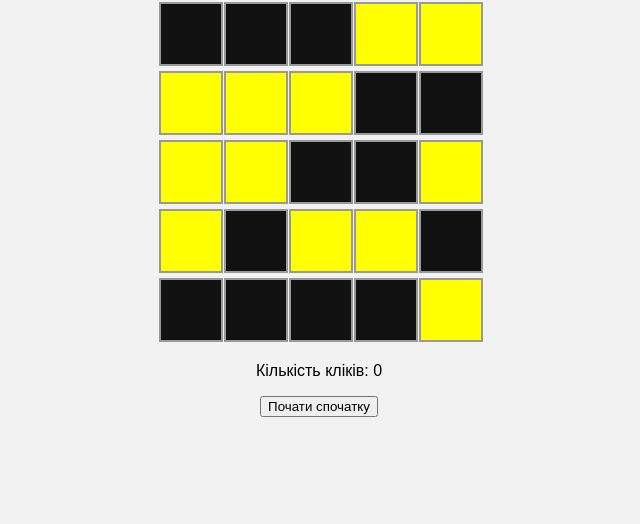
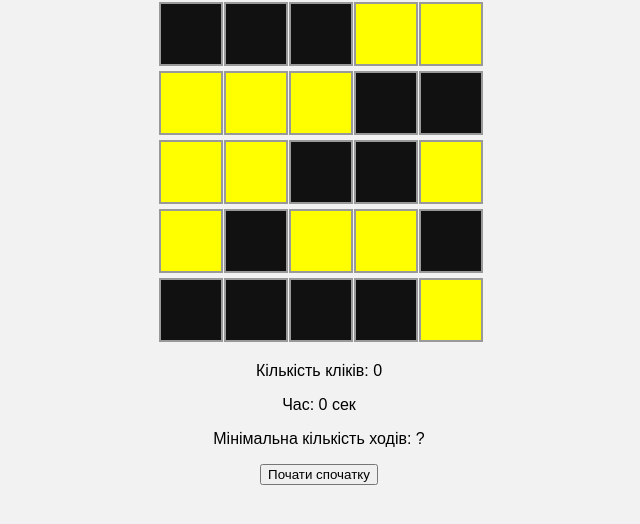
Before and after one commit to AntoniakVolodymyr/AntoniakVolodymyr.github.io, a plain HTML site: page Laba6JS/index.html in a window 1280 px wide. Shown: the part 78-602 px from the top of the page, without its empty margins (321-961 px from the left). Drawn offline with Linux system fonts and the light colour scheme.

Commit message:
Update index.html

```diff
--- a/Laba6JS/index.html
+++ b/Laba6JS/index.html
@@ -48,6 +48,9 @@
 
   <p id="message"></p>
   <p id="counter">Кількість кліків: 0</p>
+  <p id="timer">Час: 0 сек</p>
+  <p id="min-moves">Мінімальна кількість ходів: ?</p>
+
   <button id="restart">Почати спочатку</button>
 
   <script src="Laba6JS.js"></script>
```
